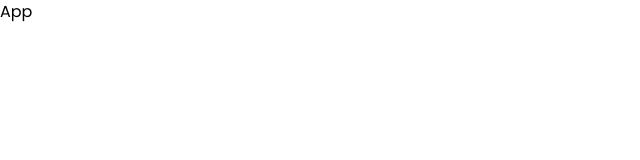
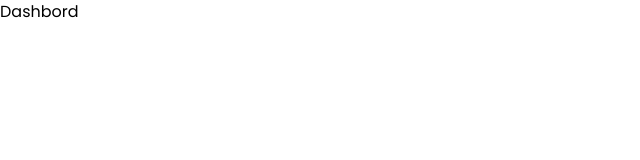
Before and after one commit to ibracciano/blog, a React (Vite) app in the folder frontend/: page /dashboard in a window 1280 px wide. Shown: the top 160 px of the page, without its empty margins (0-640 px from the left). Built offline with nearby package versions, Linux system fonts and the light colour scheme.

Commit message:
ajout des routes

```diff
--- a/frontend/package.json
+++ b/frontend/package.json
@@ -11,7 +11,8 @@
   },
   "dependencies": {
     "react": "^18.3.1",
-    "react-dom": "^18.3.1"
+    "react-dom": "^18.3.1",
+    "react-router-dom": "^6.26.0"
   },
   "devDependencies": {
     "@eslint/js": "^9.8.0",
--- a/frontend/src/App.jsx
+++ b/frontend/src/App.jsx
@@ -1,8 +1,25 @@
 // import React from 'react'
 
+import { createBrowserRouter, RouterProvider } from "react-router-dom"
+import Home from "./pages/Home"
+import About from "./pages/About"
+import SignIn from "./pages/SignIn"
+import SignUp from "./pages/SignUp"
+import Dashbord from "./pages/Dashbord"
+
 const App = () => {
+  const routes = createBrowserRouter([
+    { path: "", element: <Home /> },
+    { path: "/about", element: <About /> },
+    { path: "/sign-in", element: <SignIn /> },
+    { path: "/sign-up", element: <SignUp /> },
+    { path: "/dashboard", element: <Dashbord /> },
+    // Add more routes here
+
+    // Add more routes here
+  ])
   return (
-    <div>App</div>
+    <RouterProvider router={routes} />
   )
 }
 
--- /dev/null
+++ b/frontend/src/pages/About.jsx
@@ -0,0 +1,9 @@
+// import React from 'react'
+
+const About = () => {
+    return (
+        <div>About</div>
+    )
+}
+
+export default About
--- /dev/null
+++ b/frontend/src/pages/Dashbord.jsx
@@ -0,0 +1,9 @@
+// import React from 'react'
+
+const Dashbord = () => {
+    return (
+        <div>Dashbord</div>
+    )
+}
+
+export default Dashbord
--- /dev/null
+++ b/frontend/src/pages/Home.jsx
@@ -0,0 +1,9 @@
+// import React from 'react'
+
+const Home = () => {
+    return (
+        <div>Home</div>
+    )
+}
+
+export default Home
--- /dev/null
+++ b/frontend/src/pages/Projects.jsx
@@ -0,0 +1,9 @@
+// import React from 'react'
+
+const Projects = () => {
+    return (
+        <div>Projects</div>
+    )
+}
+
+export default Projects
--- /dev/null
+++ b/frontend/src/pages/SignIn.jsx
@@ -0,0 +1,9 @@
+// import React from 'react'
+
+const SignIn = () => {
+    return (
+        <div>SignIn</div>
+    )
+}
+
+export default SignIn
--- /dev/null
+++ b/frontend/src/pages/SignUp.jsx
@@ -0,0 +1,9 @@
+// import React from 'react'
+
+const SignUp = () => {
+    return (
+        <div>SignUp</div>
+    )
+}
+
+export default SignUp
```
Also changed, not shown: 1 other file (tests, documents, lock files or other folders).
